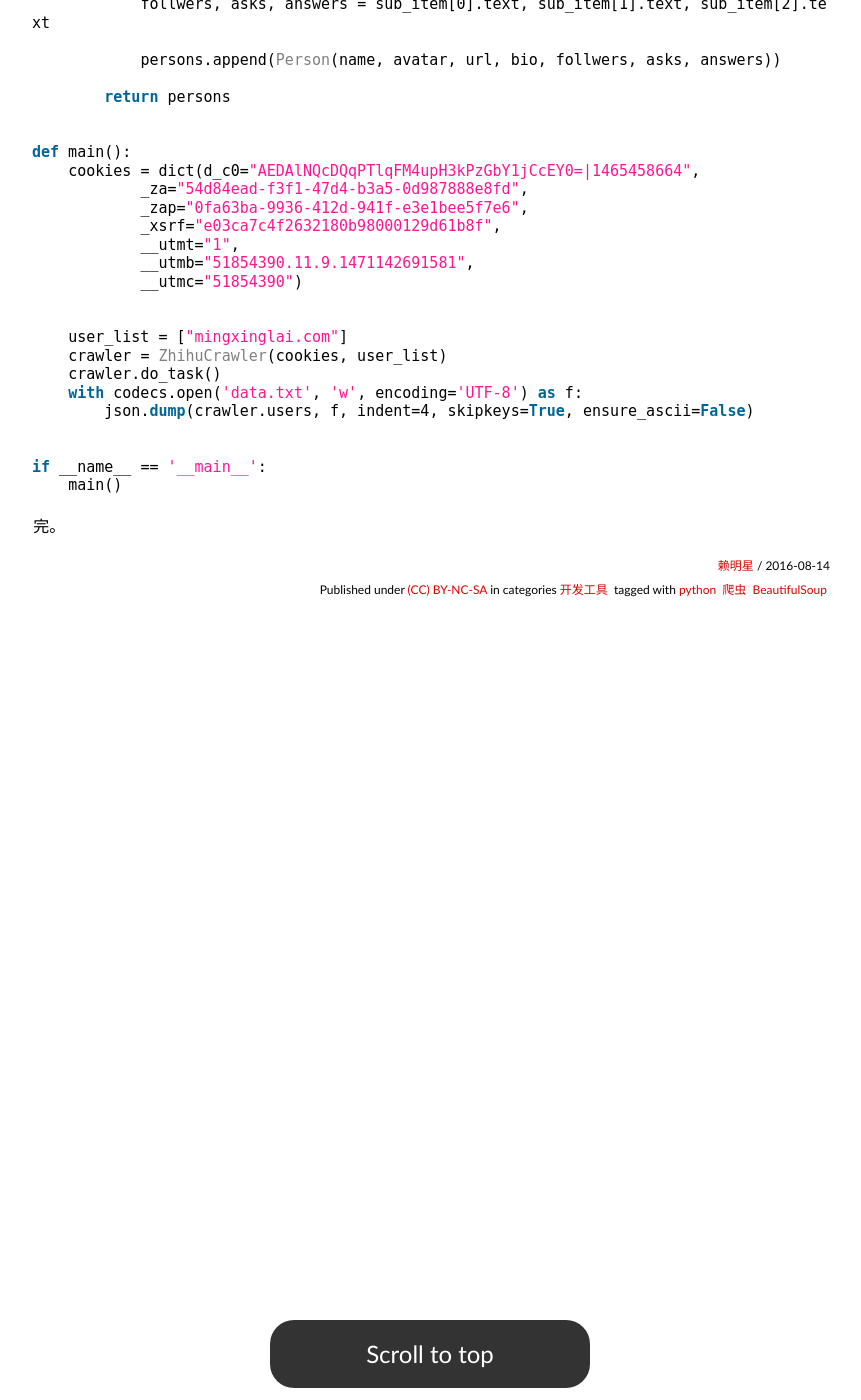
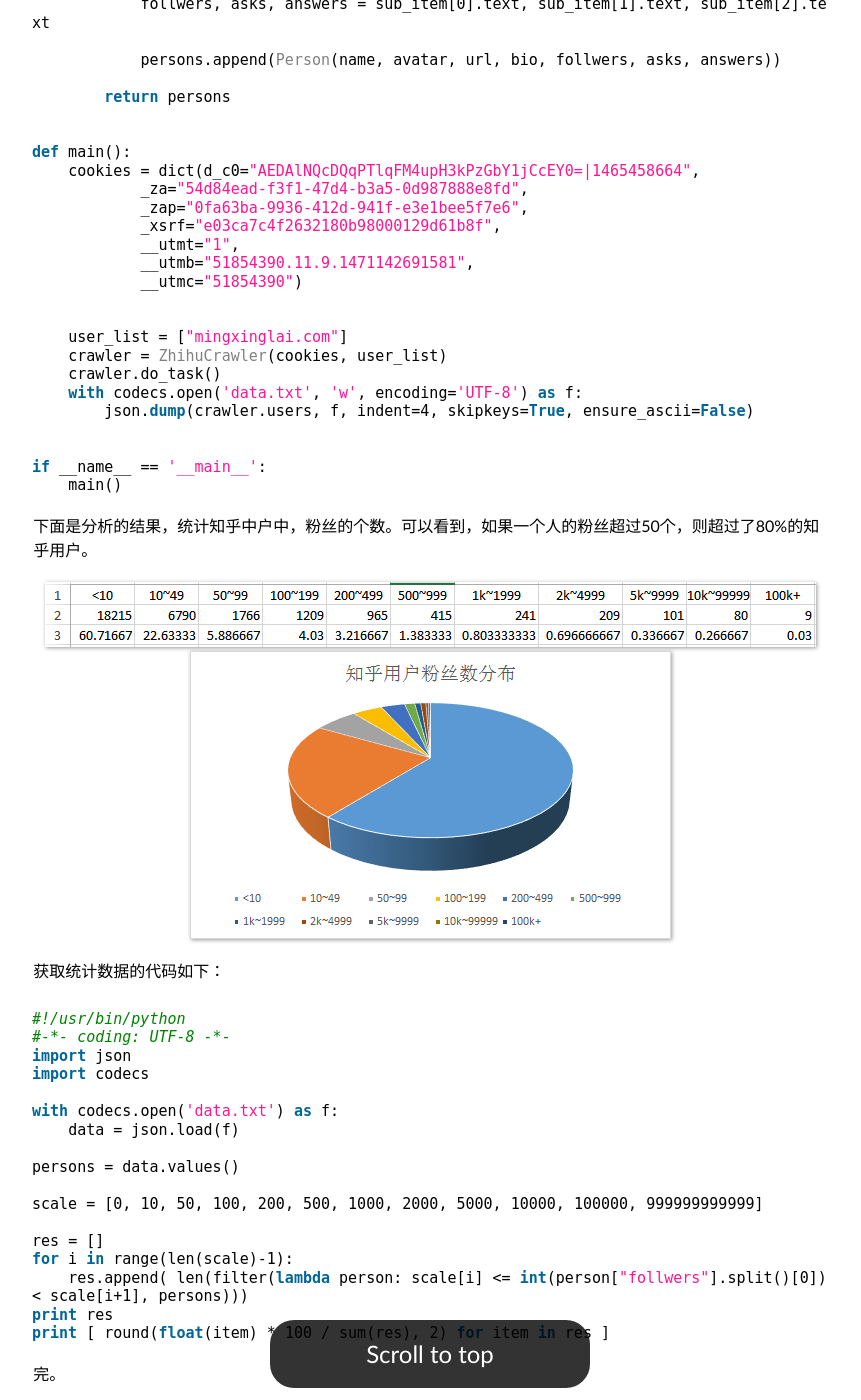
Before and after one commit to lalor/cn, a Jekyll site: the page built from _posts/2016-08-14-crawl-with-bs.md, in a window 1280 px wide and 1400 px high, scrolled down 3973 px. Shown: the whole window, without its empty margins (210-1071 px from the left). Built offline with Jekyll 4.4.1, drawn with Linux system fonts in a browser that asks for light colours; some web fonts are replaced; comment, search, counter and statistics services are not loaded.

Commit message:
增加知乎爬虫相关的统计数据

```diff
--- a/_posts/2016-08-14-crawl-with-bs.md
+++ b/_posts/2016-08-14-crawl-with-bs.md
@@ -209,6 +209,32 @@ tags: [python, 爬虫, BeautifulSoup]
     if __name__ == '__main__':
         main()
 
+
+下面是分析的结果，统计知乎中户中，粉丝的个数。可以看到，如果一个人的粉丝超过50个，则超过了80%的知乎用户。
+
+![img1](/cn/image/bs_crawl_example1.png)
+![img2](/cn/image/bs_crawl_example2.png)
+
+获取统计数据的代码如下：
+
+    #!/usr/bin/python
+    #-*- coding: UTF-8 -*-
+    import json
+    import codecs
+
+    with codecs.open('data.txt') as f:
+        data = json.load(f)
+
+    persons = data.values()
+
+    scale = [0, 10, 50, 100, 200, 500, 1000, 2000, 5000, 10000, 100000, 999999999999]
+
+    res = []
+    for i in range(len(scale)-1):
+        res.append( len(filter(lambda person: scale[i] <= int(person["follwers"].split()[0]) < scale[i+1], persons)))
+    print res
+    print [ round(float(item) * 100 / sum(res), 2) for item in res ]
+
 完。
 
 [1]: http://docs.python-requests.org/zh_CN/latest/user/quickstart.html
```
Also changed, not shown: image/bs_crawl_example1.png (added), image/bs_crawl_example2.png (added).
